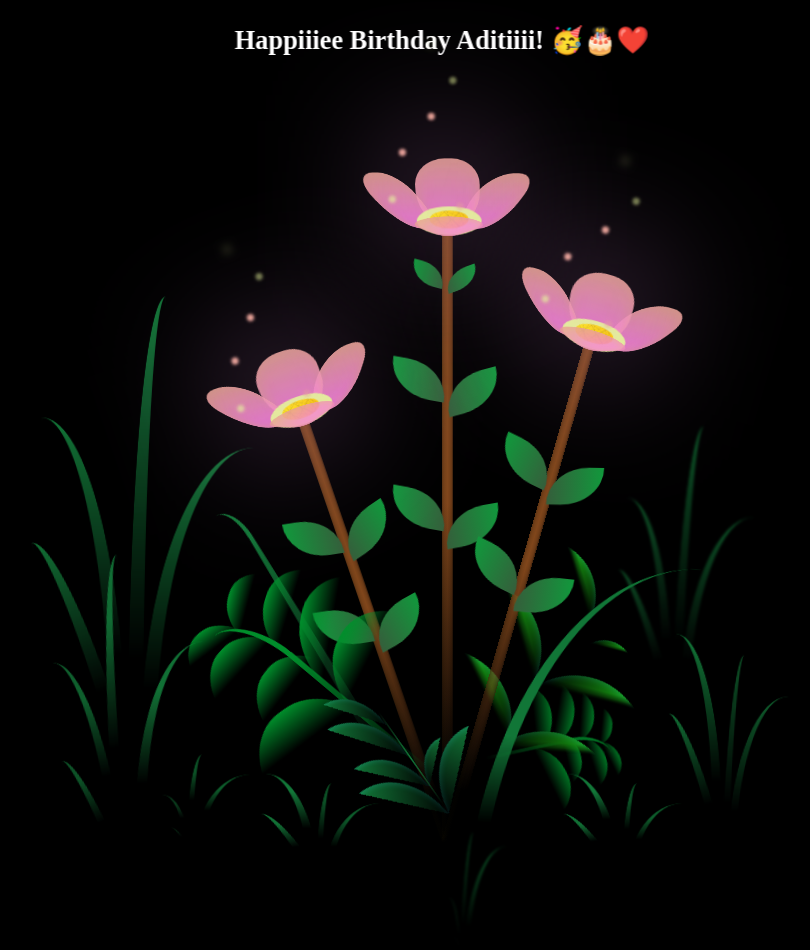
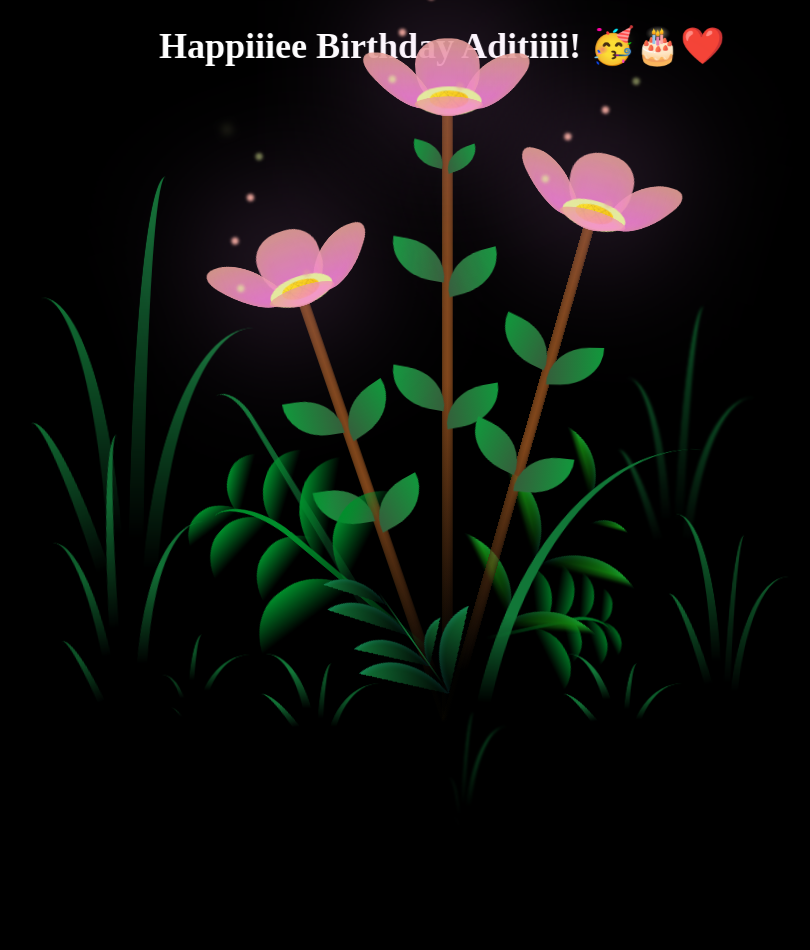
Before and after one commit to ShakirAli7/flowerss, a plain HTML site: page index.html in a window 1280 px wide. Shown: the whole page, without its empty margins (198-1008 px from the left). After the commit the page ends 830 px from the top, so only its background shows below. Drawn offline with Linux system fonts and the light colour scheme; a web font is replaced by a local one.

Commit message:
Changed position

```diff
--- a/style.css
+++ b/style.css
@@ -14,7 +14,7 @@ body {
   display: flex;
   align-items: flex-end;
   justify-content: center;
-  min-height: 105vh;
+  min-height: 90vh;
   background-color: var(--dark-color);
   overflow: hidden;
   perspective: 1000px;
@@ -26,7 +26,7 @@ body {
   left: 50%;
   transform: translateX(-50%);
   text-align: center;
-  font-size: 1.1rem;
+  font-size: 1.5rem;
   color: #fff;
   opacity: 0;
   animation: bounceFade 2s ease-out forwards;
```
